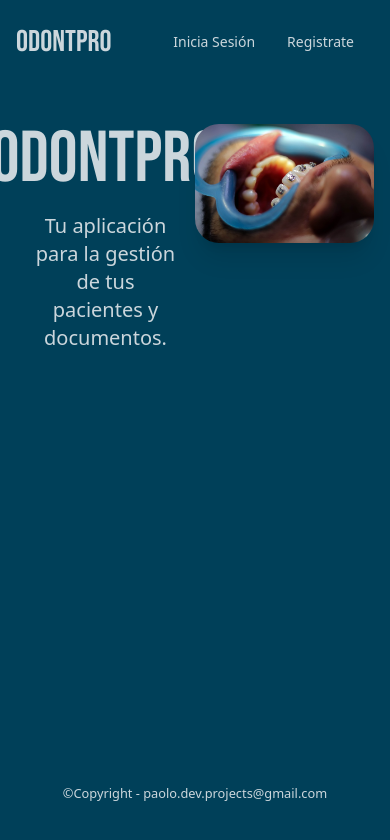
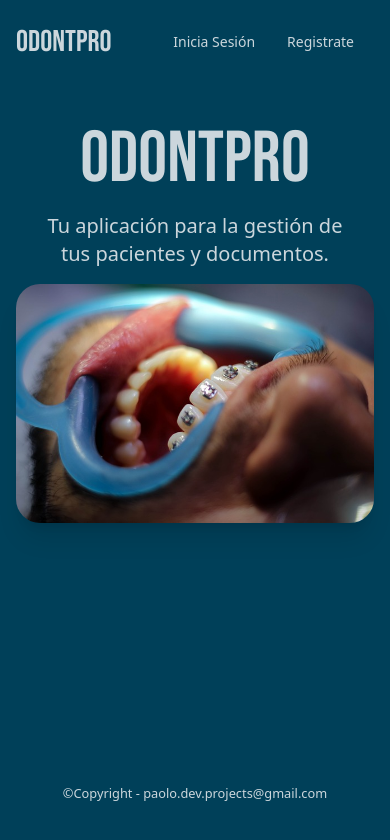
Before and after one commit to paolochmprojects/OdontProAppFront, a React (Vite) app: page / in a window 390 px wide. Shown: the top 840 px of the page. Built offline with nearby package versions, Linux system fonts and the light colour scheme.

Commit message:
[UPD] features responsives

```diff
--- a/src/routes/Home.tsx
+++ b/src/routes/Home.tsx
@@ -2,12 +2,12 @@ import Orthodontic from "../assets/orthodontic.jpg"
 
 const Home = () => {
     return (
-        <section className="flex max-w-screen-lg mx-auto px-4 py-10">
-            <div className="w-1/2 flex flex-col items-center justify-center gap-4 px-4">
+        <section className="flex flex-wrap md:flex-nowrap max-w-screen-lg mx-auto px-4 py-10 gap-4">
+            <div className="w-full md:w-1/2 flex flex-col items-center justify-center gap-4 px-4">
                 <h1 className="font-bebas text-7xl">OdontPro</h1>
                 <p className="text-xl text-center">Tu aplicación para la gestión de tus pacientes y documentos.</p>
             </div>
-            <div className="w-1/2 ">
+            <div className="w-full md:w-1/2">
                 <img className="rounded-3xl shadow-xl" src={Orthodontic} />
             </div>
         </section>
```
